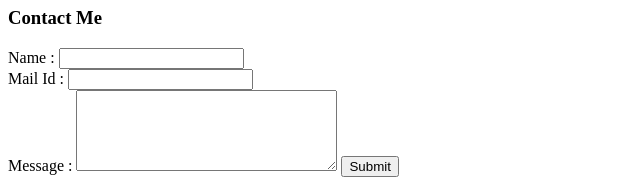
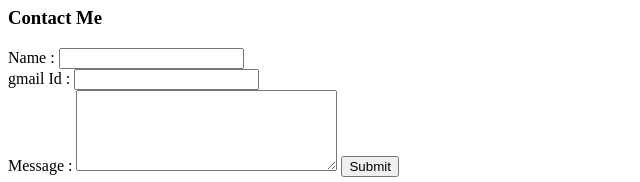
Before and after one commit to rushisalunke1999/personal-web-site, a plain HTML site: page index.html in a window 1280 px wide. Shown: the part 648-830 px from the top of the page, 0-640 px from the left. Drawn offline with Linux system fonts and the light colour scheme.

Commit message:
chang in form

```diff
--- a/index.html
+++ b/index.html
@@ -60,8 +60,8 @@
 <label for="name">Name : </label>
 <input type="text" id="name">
 <br>
-<label name="Mail Id : "> Mail Id : </label>
-<input type="email" name="mail Id" value="">
+<label for="mail" name="Mail Id : "> gmail Id : </label>
+<input type="email" id="mail" name="mail Id" value="">
 <br>
 <label for="msg">Message : </label>
 <textarea id="msg" rows="5" cols="30"></textarea>
```
